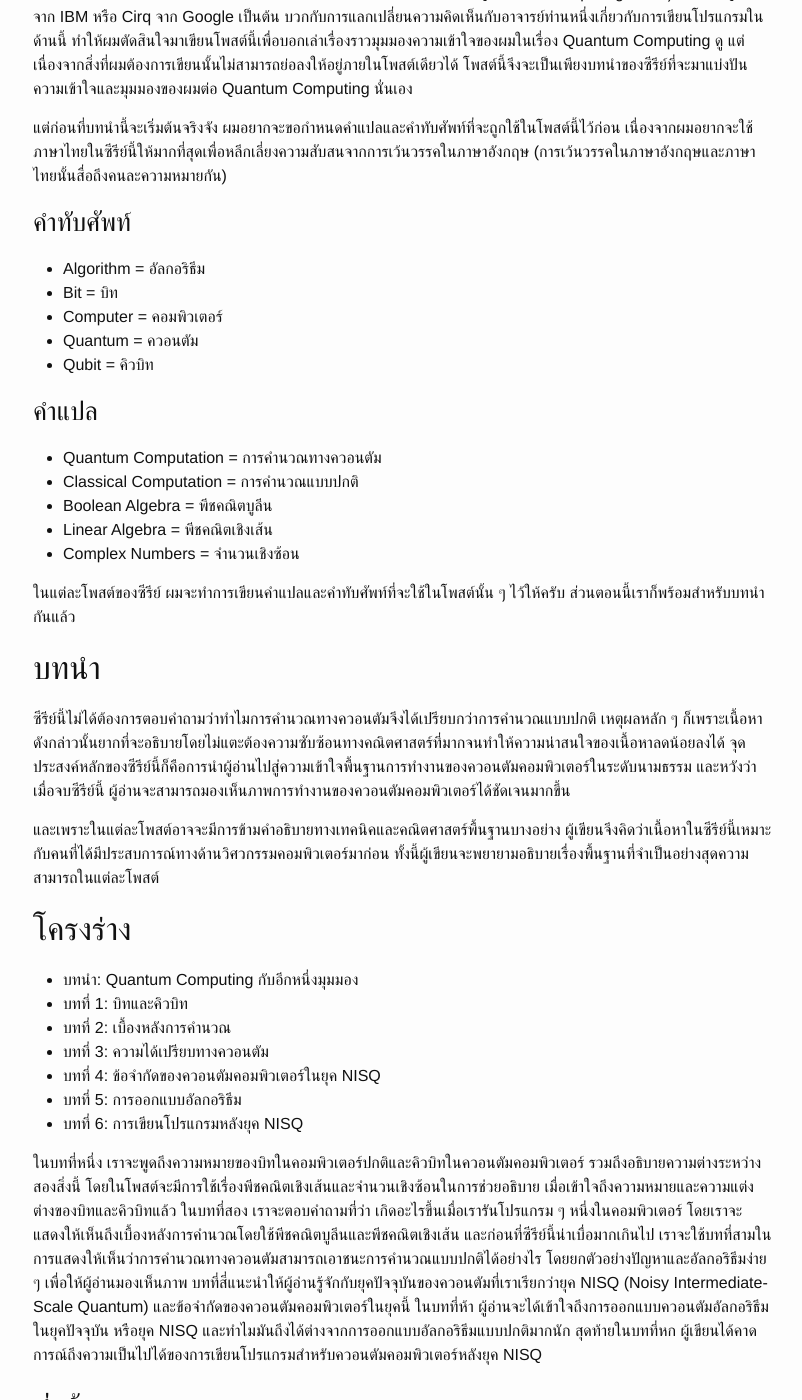
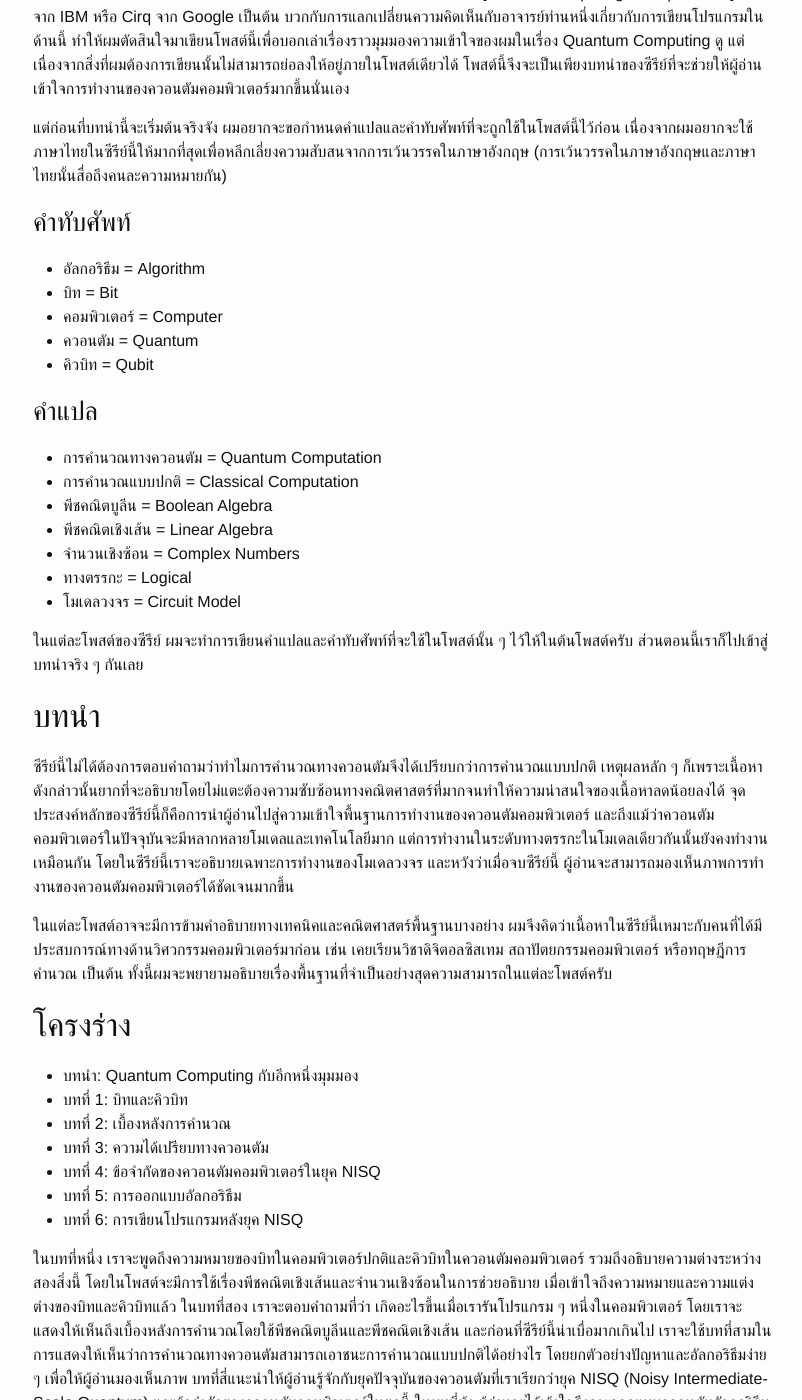
Before and after one commit to kohpai/kohpai.github.io, a Jekyll site: the page built from _posts/2022-05-19-view-on-qc-preface.md, in a window 1280 px wide and 1400 px high, scrolled down 359 px. Shown: the whole window, without its empty margins (237-1039 px from the left). Built offline with Jekyll 4.4.1, drawn with Linux system fonts in a browser that asks for light colours; some web fonts are replaced; comment, search, counter and statistics services are not loaded; some of the changed text lies outside the part shown.

Commit message:
:speech_balloon: refine

```diff
--- a/_posts/2022-05-19-view-on-qc-preface.md
+++ b/_posts/2022-05-19-view-on-qc-preface.md
@@ -14,8 +14,8 @@ categories: quantum computing
 \
 เมื่อไม่นานมานี้ผมได้มีโอกาสลองใช้งานไลบรารี่สำหรับเขียนโปรแกรมทางด้าน Quantum Computing หลาย ๆ ตัว เช่น Qiskit จาก IBM หรือ Cirq จาก Google เป็นต้น
 บวกกับการแลกเปลี่ยนความคิดเห็นกับอาจารย์ท่านหนึ่งเกี่ยวกับการเขียนโปรแกรมในด้านนี้ ทำให้ผมตัดสินใจมาเขียนโพสต์นี้เพื่อบอกเล่าเรื่องราวมุมมองความเข้าใจของผมในเรื่อง
-Quantum Computing ดู แต่เนื่องจากสิ่งที่ผมต้องการเขียนนั้นไม่สามารถย่อลงให้อยู่ภายในโพสต์เดียวได้ โพสต์นี้จึงจะเป็นเพียงบทนำของซีรีย์ที่จะมาแบ่งปันความเข้าใจและมุมมองของผมต่อ
-Quantum Computing นั่นเอง
+Quantum Computing ดู แต่เนื่องจากสิ่งที่ผมต้องการเขียนนั้นไม่สามารถย่อลงให้อยู่ภายในโพสต์เดียวได้
+โพสต์นี้จึงจะเป็นเพียงบทนำของซีรีย์ที่จะช่วยให้ผู้อ่านเข้าใจการทำงานของควอนตัมคอมพิวเตอร์มากขึ้นนั่นเอง
 
 แต่ก่อนที่บทนำนี้จะเริ่มต้นจริงจัง ผมอยากจะขอกำหนดคำแปลและคำทับศัพท์ที่จะถูกใช้ในโพสต์นี้ไว้ก่อน
 เนื่องจากผมอยากจะใช้ภาษาไทยในซีรีย์นี้ให้มากที่สุดเพื่อหลีกเลี่ยงความสับสนจากการเว้นวรรคในภาษาอังกฤษ
@@ -23,32 +23,35 @@ Quantum Computing นั่นเอง
 
 ### คำทับศัพท์
 
-- Algorithm = อัลกอริธึม
-- Bit = บิท
-- Computer = คอมพิวเตอร์
-- Quantum = ควอนตัม
-- Qubit = คิวบิท
+-  อัลกอริธึม = Algorithm
+-  บิท = Bit
+-  คอมพิวเตอร์ = Computer
+-  ควอนตัม = Quantum
+-  คิวบิท = Qubit
 
 ### คำแปล
 
-- Quantum Computation = การคำนวณทางควอนตัม
-- Classical Computation = การคำนวณแบบปกติ
-- Boolean Algebra = พีชคณิตบูลีน
-- Linear Algebra = พีชคณิตเชิงเส้น
-- Complex Numbers = จำนวนเชิงซ้อน
+- การคำนวณทางควอนตัม = Quantum Computation
+- การคำนวณแบบปกติ = Classical Computation
+- พีชคณิตบูลีน = Boolean Algebra
+- พีชคณิตเชิงเส้น = Linear Algebra
+- จำนวนเชิงซ้อน = Complex Numbers
+- ทางตรรกะ = Logical
+- โมเดลวงจร = Circuit Model
 
-ในแต่ละโพสต์ของซีรีย์ ผมจะทำการเขียนคำแปลและคำทับศัพท์ที่จะใช้ในโพสต์นั้น ๆ ไว้ให้ครับ ส่วนตอนนี้เราก็พร้อมสำหรับบทนำกันแล้ว
+ในแต่ละโพสต์ของซีรีย์ ผมจะทำการเขียนคำแปลและคำทับศัพท์ที่จะใช้ในโพสต์นั้น ๆ ไว้ให้ในต้นโพสต์ครับ ส่วนตอนนี้เราก็ไปเข้าสู่บทนำจริง ๆ กันเลย
 
 ## บทนำ
 
 ซีรีย์นี้ไม่ได้ต้องการตอบคำถามว่าทำไมการคำนวณทางควอนตัมจึงได้เปรียบกว่าการคำนวณแบบปกติ
 เหตุผลหลัก ๆ ก็เพราะเนื้อหาดังกล่าวนั้นยากที่จะอธิบายโดยไม่แตะต้องความซับซ้อนทางคณิตศาสตร์ที่มากจนทำให้ความน่าสนใจของเนื้อหาลดน้อยลงได้
-จุดประสงค์หลักของซีรีย์นี้ก็คือการนำผู้อ่านไปสู่ความเข้าใจพื้นฐานการทำงานของควอนตัมคอมพิวเตอร์ในระดับนามธรรม
+จุดประสงค์หลักของซีรีย์นี้ก็คือการนำผู้อ่านไปสู่ความเข้าใจพื้นฐานการทำงานของควอนตัมคอมพิวเตอร์ และถึงแม้ว่าควอนตัมคอมพิวเตอร์ในปัจจุบันจะมีหลากหลายโมเดลและเทคโนโลยีมาก
+แต่การทำงานในระดับทางตรรกะในโมเดลเดียวกันนั้นยังคงทำงานเหมือนกัน โดยในซีรีย์นี้เราจะอธิบายเฉพาะการทำงานของโมเดลวงจร
 และหวังว่าเมื่อจบซีรีย์นี้ ผู้อ่านจะสามารถมองเห็นภาพการทำงานของควอนตัมคอมพิวเตอร์ได้ชัดเจนมากขึ้น
 
-และเพราะในแต่ละโพสต์อาจจะมีการข้ามคำอธิบายทางเทคนิคและคณิตศาสตร์พื้นฐานบางอย่าง
-ผู้เขียนจึงคิดว่าเนื้อหาในซีรีย์นี้เหมาะกับคนที่ได้มีประสบการณ์ทางด้านวิศวกรรมคอมพิวเตอร์มาก่อน
-ทั้งนี้ผู้เขียนจะพยายามอธิบายเรื่องพื้นฐานที่จำเป็นอย่างสุดความสามารถในแต่ละโพสต์
+ในแต่ละโพสต์อาจจะมีการข้ามคำอธิบายทางเทคนิคและคณิตศาสตร์พื้นฐานบางอย่าง
+ผมจึงคิดว่าเนื้อหาในซีรีย์นี้เหมาะกับคนที่ได้มีประสบการณ์ทางด้านวิศวกรรมคอมพิวเตอร์มาก่อน เช่น เคยเรียนวิชาดิจิตอลซิสเทม สถาปัตยกรรมคอมพิวเตอร์ หรือทฤษฎีการคำนวณ เป็นต้น
+ทั้งนี้ผมจะพยายามอธิบายเรื่องพื้นฐานที่จำเป็นอย่างสุดความสามารถในแต่ละโพสต์ครับ
 
 ## โครงร่าง
 
@@ -67,8 +70,8 @@ Quantum Computing นั่นเอง
 และก่อนที่ซีรีย์นี้น่าเบื่อมากเกินไป เราจะใช้บทที่สามในการแสดงให้เห็นว่าการคำนวณทางควอนตัมสามารถเอาชนะการคำนวณแบบปกติได้อย่างไร โดยยกตัวอย่างปัญหาและอัลกอริธึมง่าย ๆ
 เพื่อให้ผู้อ่านมองเห็นภาพ บทที่สี่แนะนำให้ผู้อ่านรู้จักกับยุคปัจจุบันของควอนตัมที่เราเรียกว่ายุค NISQ (Noisy Intermediate-Scale Quantum)
 และข้อจำกัดของควอนตัมคอมพิวเตอร์ในยุคนี้ ในบทที่ห้า ผู้อ่านจะได้เข้าใจถึงการออกแบบควอนตัมอัลกอริธึมในยุคปัจจุบัน หรือยุค NISQ
-และทำไมมันถึงได้ต่างจากการออกแบบอัลกอริธึมแบบปกติมากนัก สุดท้ายในบทที่หก ผู้เขียนได้คาดการณ์ถึงความเป็นไปได้ของการเขียนโปรแกรมสำหรับควอนตัมคอมพิวเตอร์หลังยุค NISQ
+และทำไมมันถึงได้ต่างจากการออกแบบอัลกอริธึมแบบปกติมากนัก สุดท้ายในบทที่หก ผมได้คาดการณ์ถึงความเป็นไปได้ของการเขียนโปรแกรมสำหรับควอนตัมคอมพิวเตอร์หลังยุค NISQ ไว้
 
 ## ส่งท้าย
 
-ผู้เขียนหวังมากว่าจะสามารถเขียนซีรีย์นี้ให้คนอ่านเข้าใจได้ง่ายที่สุด และผู้อ่านมีคำถามก็สามารถส่งอีเมล์มาได้ตามที่อยู่ท้ายหน้าเว็บเลยครับ ^o^
+ผมหวังมากว่าจะสามารถเขียนซีรีย์นี้ให้คนอ่านเข้าใจได้ง่ายที่สุด และหากผู้อ่านคนไหนมีคำถามก็สามารถส่งอีเมล์มาได้ตามที่อยู่ท้ายหน้าเว็บเลยครับ ^o^
```
